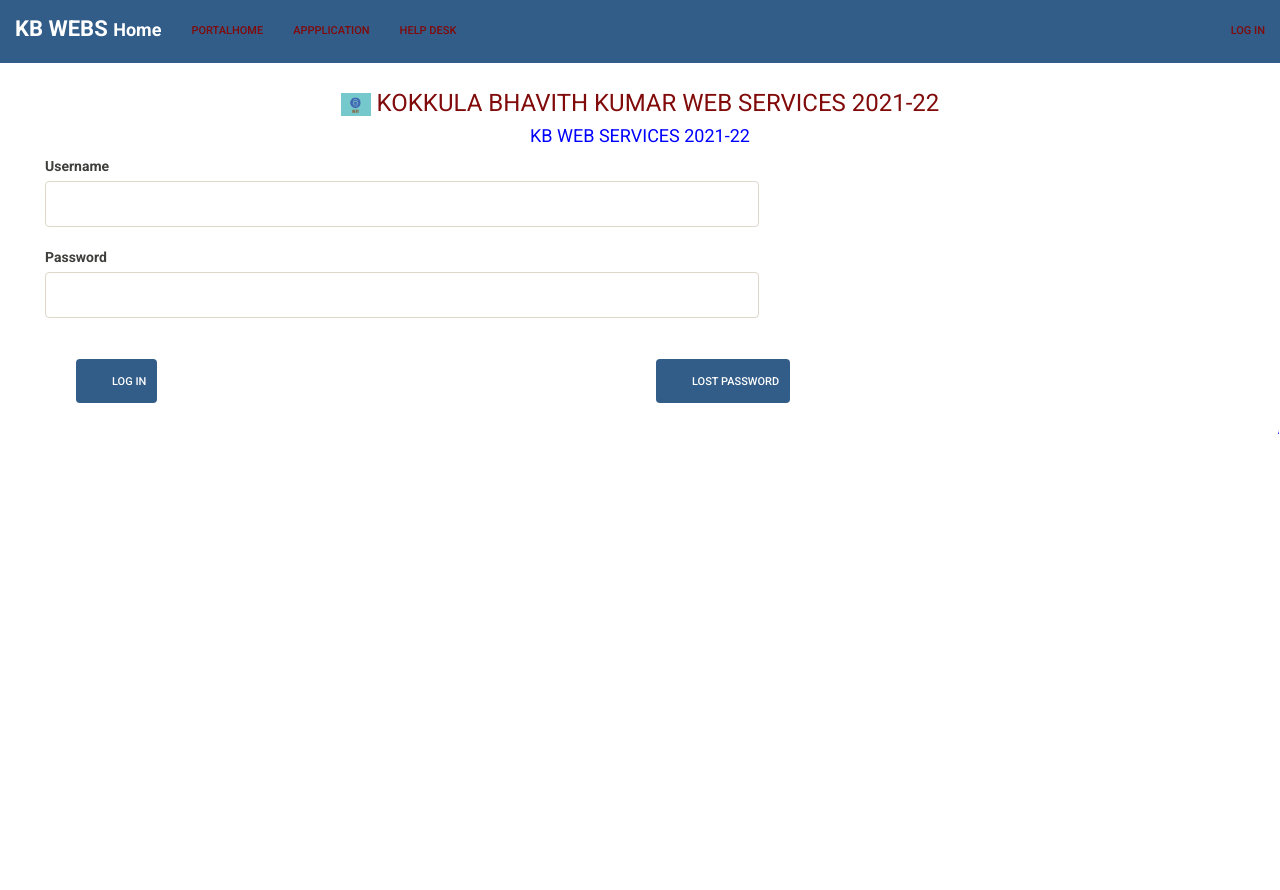
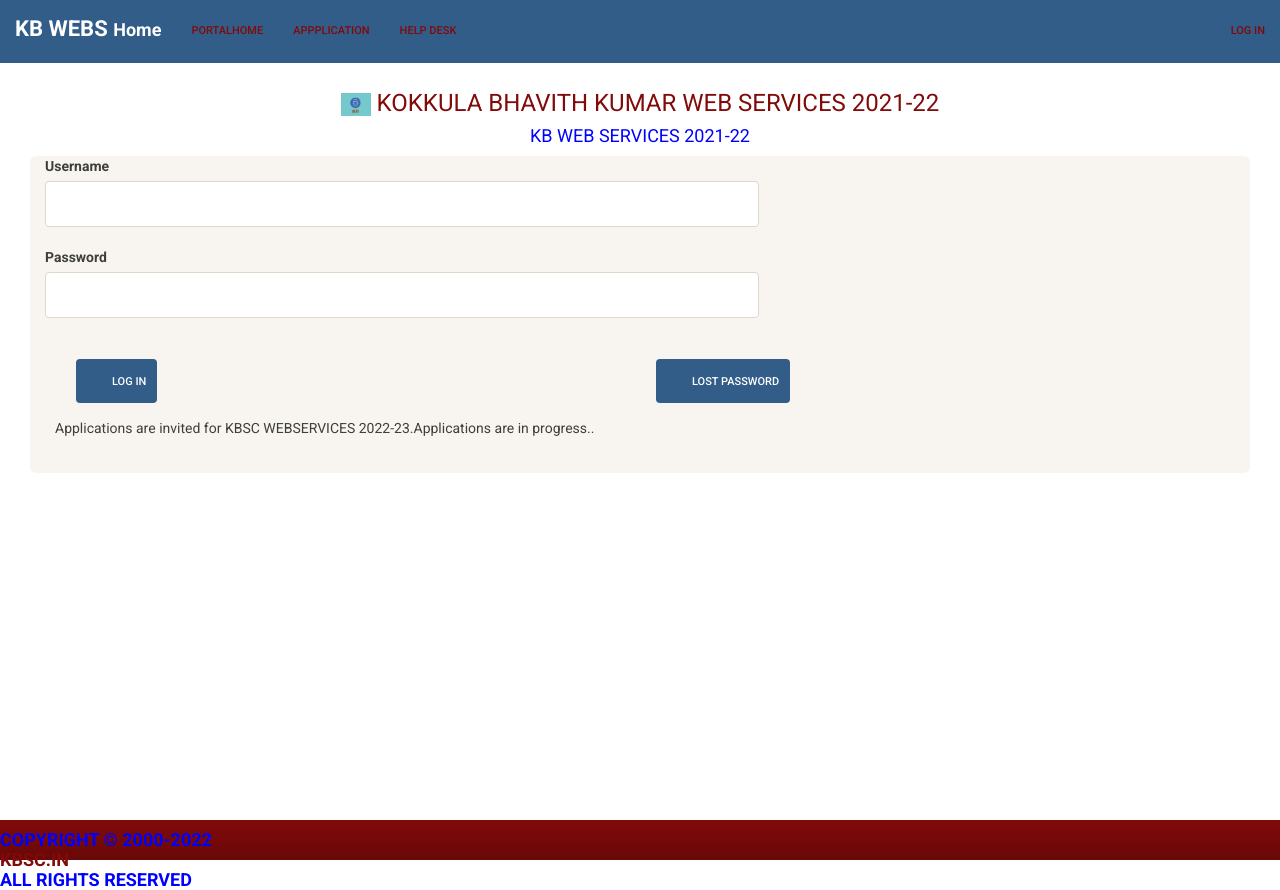
Before and after one commit to Bhavith-123/app-23, a Flask app: page /validate/user/index in a window 1280 px wide. Before the commit the page ends 434 px from the top, so only its background shows below. Run offline with Flask 2, Linux system fonts and the light colour scheme; some libraries are stand-ins or nearby versions.

Commit message:
Update login.html

```diff
--- a/templates/login.html
+++ b/templates/login.html
@@ -68,16 +68,22 @@
 
       <div class="container-fluid main-container">
          <div class="col-md-12">
-            <div class="w2p_flash alert alert-dismissible"></div>
-            <h3 align="center" style="color: #810A0A;"><img alt="KBWEBS Logo" src="/static/images/logo.png" width="30" /> KOKKULA BHAVITH KUMAR WEB SERVICES 2021-22</h3>
-            <h4 align="center" style="color: blue;"> KB WEB SERVICES 2021-22</h4>
-              <div class="container col-sm-12 col-xs-10">
+            <div class="w2p_flash alert alert-dismissible">
+               {% if error %}
+                   <p><strong>Error:</strong> {{ error }}</p>
+               {% endif %}
+            </div>
+            <div class="header">
+              <h3 align="center" style="color: #810A0A;"><img alt="KBWEBS Logo" src="/static/images/logo.png" width="30" /> KOKKULA BHAVITH KUMAR WEB SERVICES 2021-22</h3>
+              <h4 align="center" style="color: blue;"> KB WEB SERVICES 2021-22</h4>
+            </div>
+            <div class="container col-sm-12 col-xs-10">
                 <form name="login_form" method="POST" action="/validate/user/index" id="login_form" class="web2py-user-form">
-                  <div class="text-danger">
+                  <!----<div class="text-danger">
                     {% if error %}
                        <p><strong>Error:</strong> {{ error }}
                     {% endif %}
-                  </div>
+                  </div>--->
                   <label><b>Username</b></label>
                   <span class="web2py-user-input"><input type="text" name="username" id="username" required id="username" class="form-control"></span>
                   <br>
@@ -94,11 +100,14 @@
                   </div>
                 </form>
               </div>
+           <div class="well well-lg">
+             <p>Applications are invited for KBSC WEBSERVICES 2022-23.Applications are in progress..
+           </div>
          </div>
       </div>
 
-      <div class="navbar navbar-light fixed-bottom" style="bottom:0;text-align:center;font-weight:bold;">
-          <marquee style="color:blue;"><b>Applications are invited for KBSC WEBSERVICES for 2022-23</b></marquee>
+      <div class="footer">
+          <h4 style="color:blue;"><b>COPYRIGHT &copy 2000-2022<br><a class="web2py_logo">KBSC.IN</a><br>ALL RIGHTS RESERVED</b></h4>
       </div>
 </body>
 </html>
```
